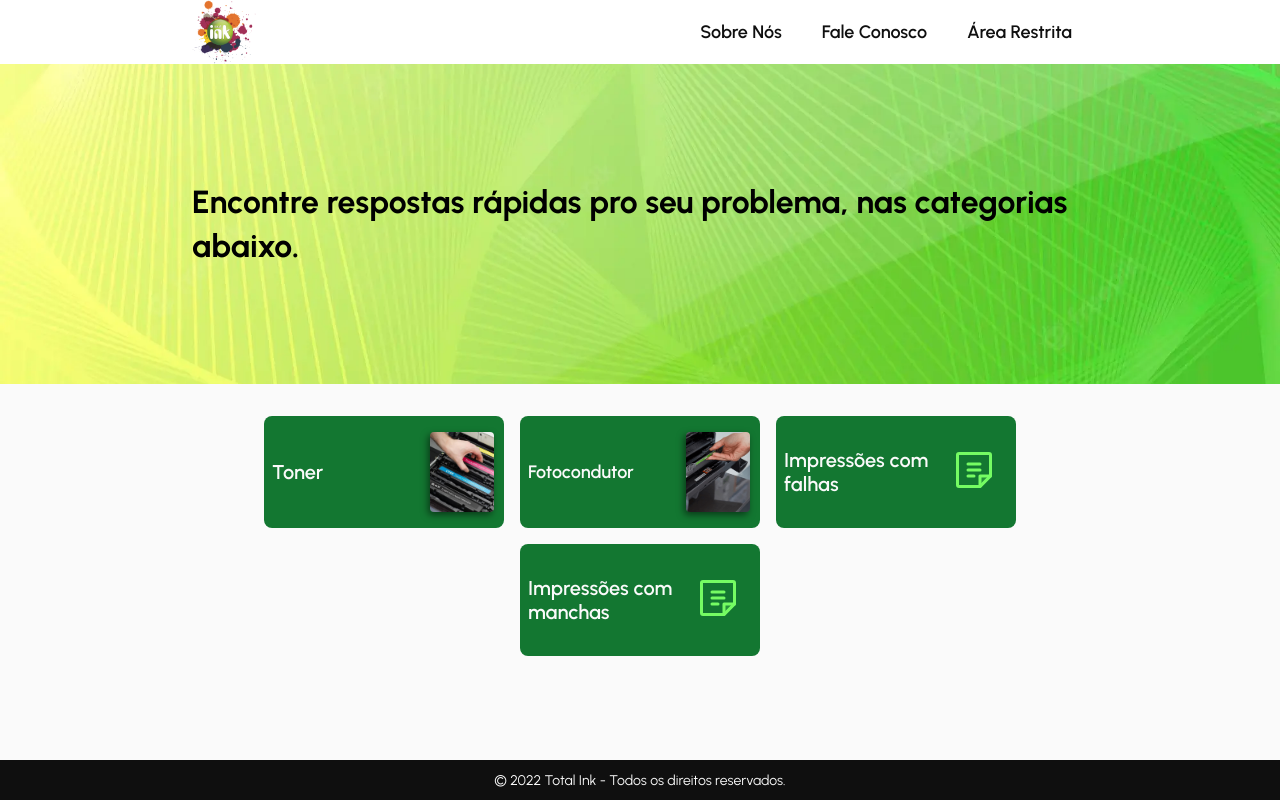
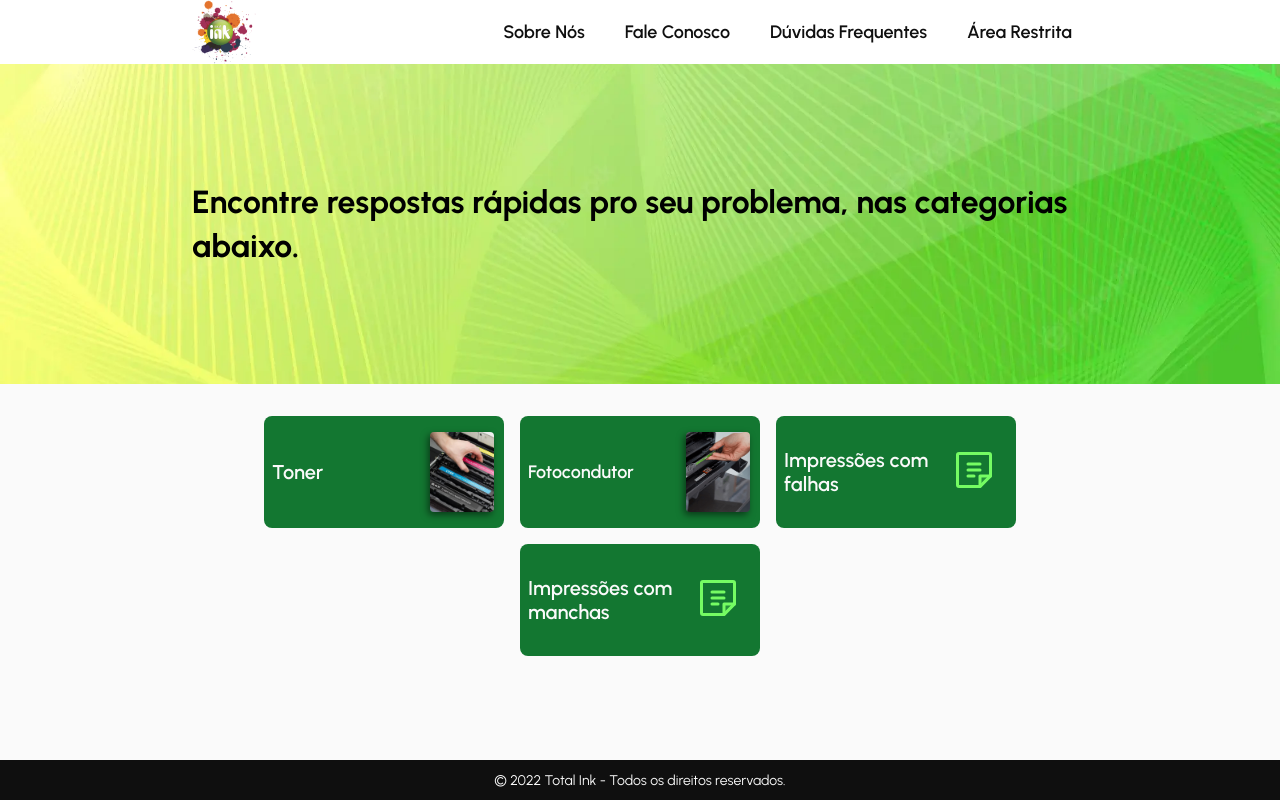
Before and after one commit to diegonacif/totalink-page, a React (Vite) app: page /faq in a window 1280 px wide. Built offline with nearby package versions, Linux system fonts and the light colour scheme; a web font is replaced by a local one.

Commit message:
feat: faq nav links

```diff
--- a/src/components/HeaderNav/HeaderNav.jsx
+++ b/src/components/HeaderNav/HeaderNav.jsx
@@ -7,6 +7,7 @@ export const HeaderNav = () => {
     <div className="header-nav-container">
       <Link to="/aboutus">Sobre Nós</Link>
       <Link to="/contact">Fale Conosco</Link>
+      <Link to="/faq">Dúvidas Frequentes</Link>
       <a href={controlUrl}>Área Restrita</a>
       {/* <Link to="/faq">Dúvidas Frequentes</Link> */}
     </div>
--- a/src/components/MenuButton/MenuButton.jsx
+++ b/src/components/MenuButton/MenuButton.jsx
@@ -64,9 +64,9 @@ export const MenuButton = () => {
               <div className="menu-item">
                 <Link to="/contact">Fale Conosco</Link>
               </div>
-              {/* <div className="menu-item">
+              <div className="menu-item">
                 <Link to="/faq">Dúvidas Frequentes</Link>
-              </div> */}
+              </div>
               <hr />
               <div className="menu-item">
               <a href={controlUrl}>Área Restrita</a>
```
